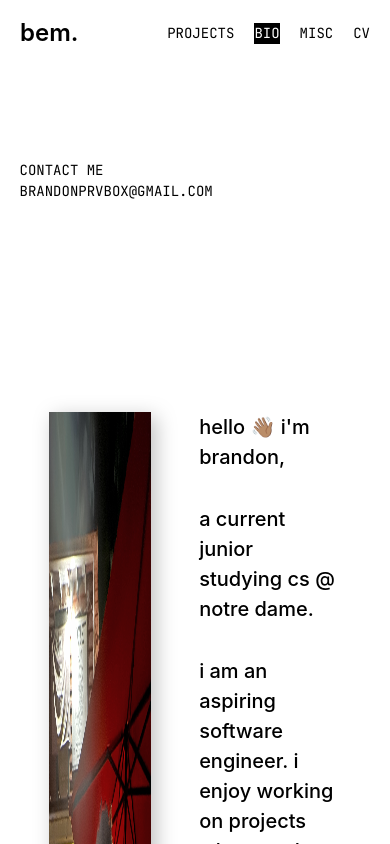
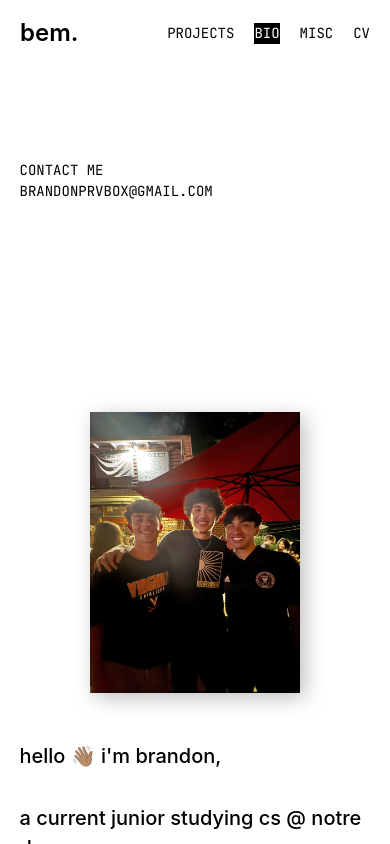
Before and after one commit to bemndy/brandonemartinez.com, a React (Create React App) app: page /about in a window 390 px wide. Shown: the top 844 px of the page. Built offline with nearby package versions, Linux system fonts and the light colour scheme.

Commit message:
changing page so it can adjust to smaller media size

```diff
--- a/src/pages/about.css
+++ b/src/pages/about.css
@@ -42,3 +42,14 @@
     width: 0%;
     margin: 0 0 50rem 0;
 }
+
+@media (max-width: 768px) {
+    .biography-container {
+        flex-direction: column;
+        width: 90%;
+    }
+    .portrait {
+        width: 60%;
+        margin: 0 auto;
+    }
+}
--- a/src/pages/hero.css
+++ b/src/pages/hero.css
@@ -132,7 +132,7 @@
     height: 100%;
     top: -50%;
     left: -50%;
-    opacity: 0.7;
+    opacity: 0.9;
   }
 }
 /*section for the background gradient*/
@@ -152,10 +152,11 @@
   font-size: calc(3vw + 2vh);
   font-weight: 100;
   line-height: 0.85;
+  font-weight: 400;
 }
 #greeting-pixel {
   font-family: var(--font-pixel);
-  font-size: calc(5vw + 2vh);
+  font-size: calc(5vw + 5vh);
 }
 .typewriter-container {
   padding: 0;
@@ -184,7 +185,7 @@
   flex-wrap: wrap;
   background-color: rgb(255, 255, 255);
   width: 100vw;
-  padding: 0 0 200px 0;
+  margin: 100px 0 0 0;
   position: relative;
   z-index: 2;
   opacity: 0;
```
